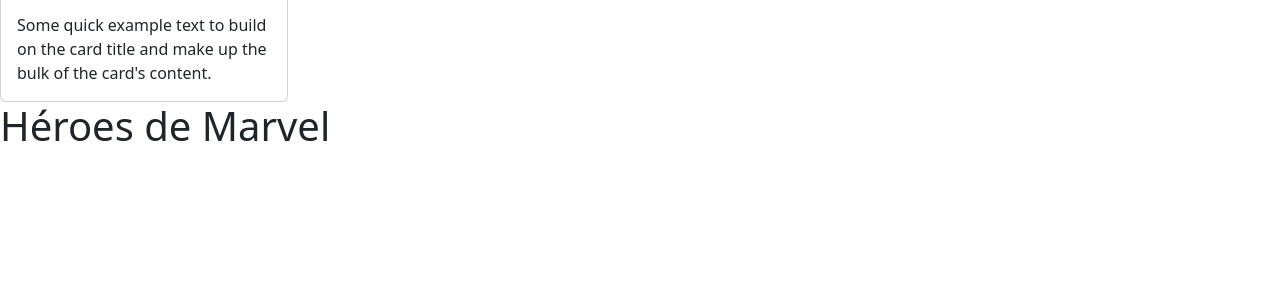
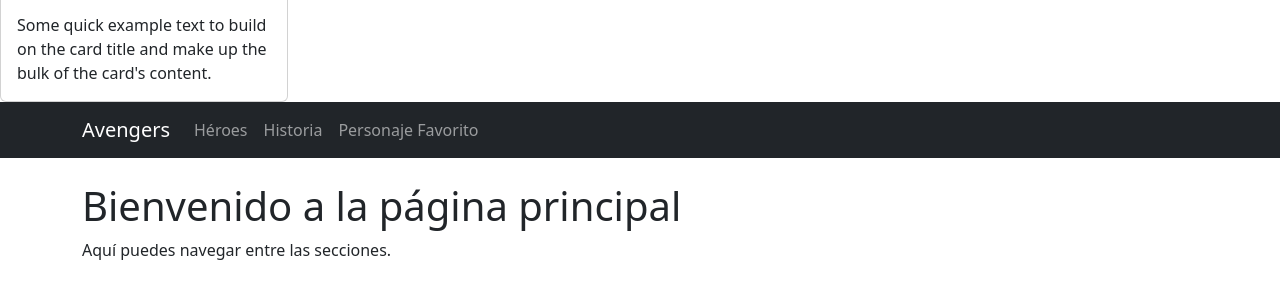
Before and after one commit to JavierPantoja03/Proyecto-Avengers, a plain HTML site: page Paginas/Heroes.html in a window 1280 px wide. Shown: the part 28-326 px from the top of the page. Drawn offline with nearby package versions, Linux system fonts and the light colour scheme.

Commit message:
Proyecto vengadores

```diff
--- a/Paginas/Heroes.html
+++ b/Paginas/Heroes.html
@@ -14,7 +14,31 @@
           <p class="card-text">Some quick example text to build on the card title and make up the bulk of the card's content.</p>
         </div>
       </div>
-      <h1>Héroes de Marvel</h1>
+    <!-- Menú de Navegación -->
+    <nav class="navbar navbar-expand-lg navbar-dark bg-dark">
+        <div class="container">
+            <a class="navbar-brand" href="index.html">Avengers</a>
+            <button class="navbar-toggler" type="button" data-bs-toggle="collapse" data-bs-target="#navbarNav">
+                <span class="navbar-toggler-icon"></span>
+            </button>
+            <div class="collapse navbar-collapse" id="navbarNav">
+                <ul class="navbar-nav">
+                    <li class="nav-item"><a class="nav-link" href="heroes.html">Héroes</a></li>
+                    <li class="nav-item"><a class="nav-link" href="historia.html">Historia</a></li>
+                    <li class="nav-item"><a class="nav-link" href="favorito.html">Personaje Favorito</a></li>
+                </ul>
+            </div>
+        </div>
+    </nav>
+
+    <!-- Contenido de la Página -->
+    <div class="container mt-4">
+        <h1>Bienvenido a la página principal</h1>
+        <p>Aquí puedes navegar entre las secciones.</p>
+    </div>
+
+    <script src="https://cdn.jsdelivr.net/npm/bootstrap@5.3.0/dist/js/bootstrap.bundle.min.js"></script>
+</body>
 
 </body>
 </html>
```
Also changed, not shown: Paginas/Favorito.html (+25 -1 lines), Paginas/Historia.html (+25 -1 lines).
